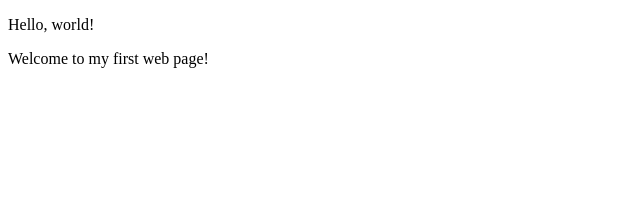
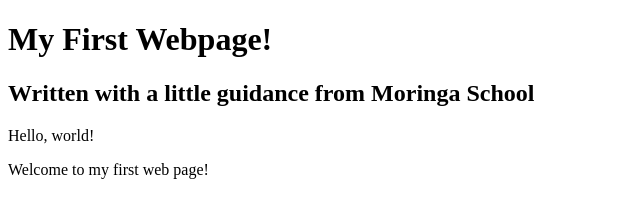
Before and after one commit to jinka/firstwebpage, a plain HTML site: page my-first-web-page.html in a window 1280 px wide. Shown: the whole page, without its empty margins (0-640 px from the left). Drawn offline with Linux system fonts and the light colour scheme.

Commit message:
add header block elements

```diff
--- a/my-first-web-page.html
+++ b/my-first-web-page.html
@@ -4,6 +4,9 @@
     <title>My first webpage!</title>
   </head>
   <body>
+    <h1>My First Webpage!</h1>
+    <h2>Written with a little guidance from Moringa School</h2>
+
     <p>Hello, world!</p>
     <p>Welcome to my first web page!</p>
   </body>
```
